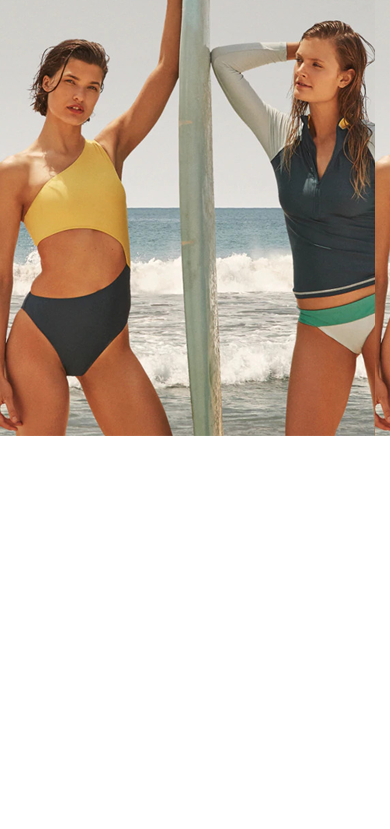
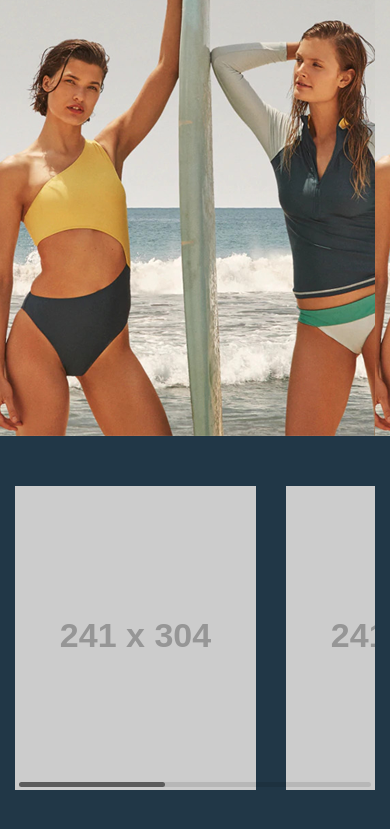
Before and after one commit to zloty60/daft_academy_front-end, a website built with webpack: page src/index.html in a window 390 px wide. Shown: the part 87-916 px from the top of the page. Before the commit the page ends 844 px from the top, so only its background shows below. Built offline with nearby package versions, Linux system fonts and the light colour scheme; placeholder pictures from the web are drawn by us; files whose address does not match are found by name.

Commit message:
start with mobile slider

```diff
--- a/package.json
+++ b/package.json
@@ -11,6 +11,7 @@
   "license": "ISC",
   "dependencies": {
     "bootstrap": "^4.4.1",
+    "swiper": "^5.3.7",
     "webpack": "^4.42.1",
     "webpack-cli": "^3.3.11"
   },
--- a/src/index.html
+++ b/src/index.html
@@ -38,5 +38,23 @@
         />
       </section>
     </header>
+    <section class="slider">
+      <div class="container">
+        <div class="swiper-container">
+          <div class="swiper-wrapper">
+            <div class="swiper-slide">
+              <img src="https://via.placeholder.com/241x304" alt="" />
+            </div>
+            <div class="swiper-slide">
+              <img src="https://via.placeholder.com/241x304" alt="" />
+            </div>
+            <div class="swiper-slide">
+              <img src="https://via.placeholder.com/241x304" alt="" />
+            </div>
+          </div>
+          <div class="swiper-scrollbar"></div>
+        </div>
+      </div>
+    </section>
   </body>
 </html>
--- a/src/index.js
+++ b/src/index.js
@@ -1 +1,13 @@
 import "./styles/index.scss";
+import Swiper from "swiper";
+
+const mySwiper = new Swiper(".swiper-container", {
+  slidesPerView: 1.3,
+  spaceBetween: 30,
+  slidesPerColumnFill: "row",
+  direction: "horizontal",
+  scrollbar: {
+    el: ".swiper-scrollbar",
+    draggable: true,
+  },
+});
--- /dev/null
+++ b/src/styles/components/_slider.scss
@@ -0,0 +1,15 @@
+.slider {
+  background-color: $slider-bg-color;
+  padding-top: 50px;
+  padding-bottom: 70px;
+}
+
+// ustawienia dla biblioteki swiper
+.swiper-container {
+  width: 100%;
+  height: 100%;
+}
+
+.swiper-slide {
+  flex-shrink: 1;
+}
--- a/src/styles/index.scss
+++ b/src/styles/index.scss
@@ -1,6 +1,9 @@
 @import "~bootstrap/scss/bootstrap-reboot.scss";
 @import "~bootstrap/scss/bootstrap-grid"; // ~ node_module
+@import "~swiper/css/swiper.min.css";
 
+@import "./utils/variables";
 @import "./base/base";
 @import "./layout/navbar";
 @import "./layout/hero";
+@import "./components/slider";
--- /dev/null
+++ b/src/styles/utils/_variables.scss
@@ -0,0 +1 @@
+$slider-bg-color: #213747;
```
Also changed, not shown: 1 other file.
